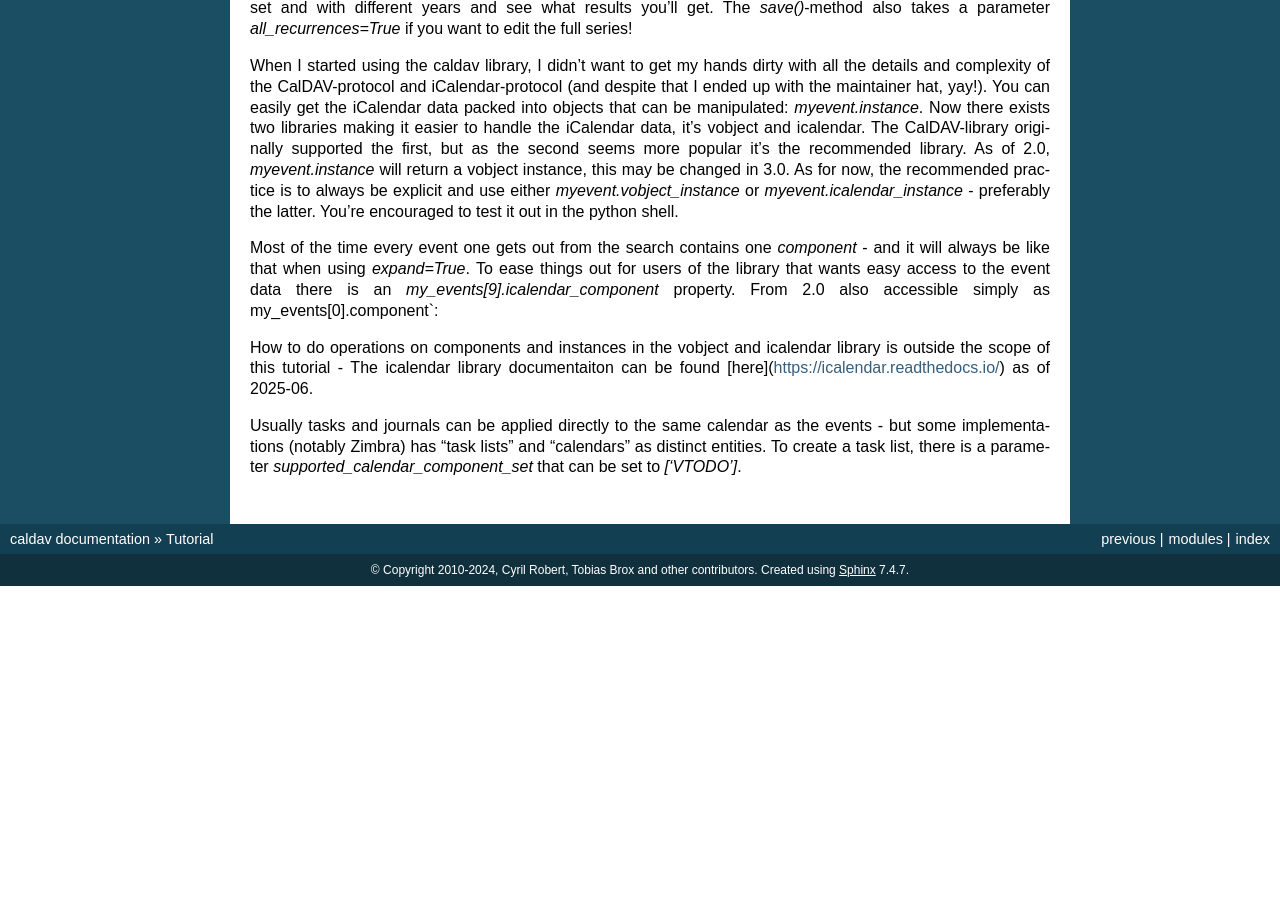
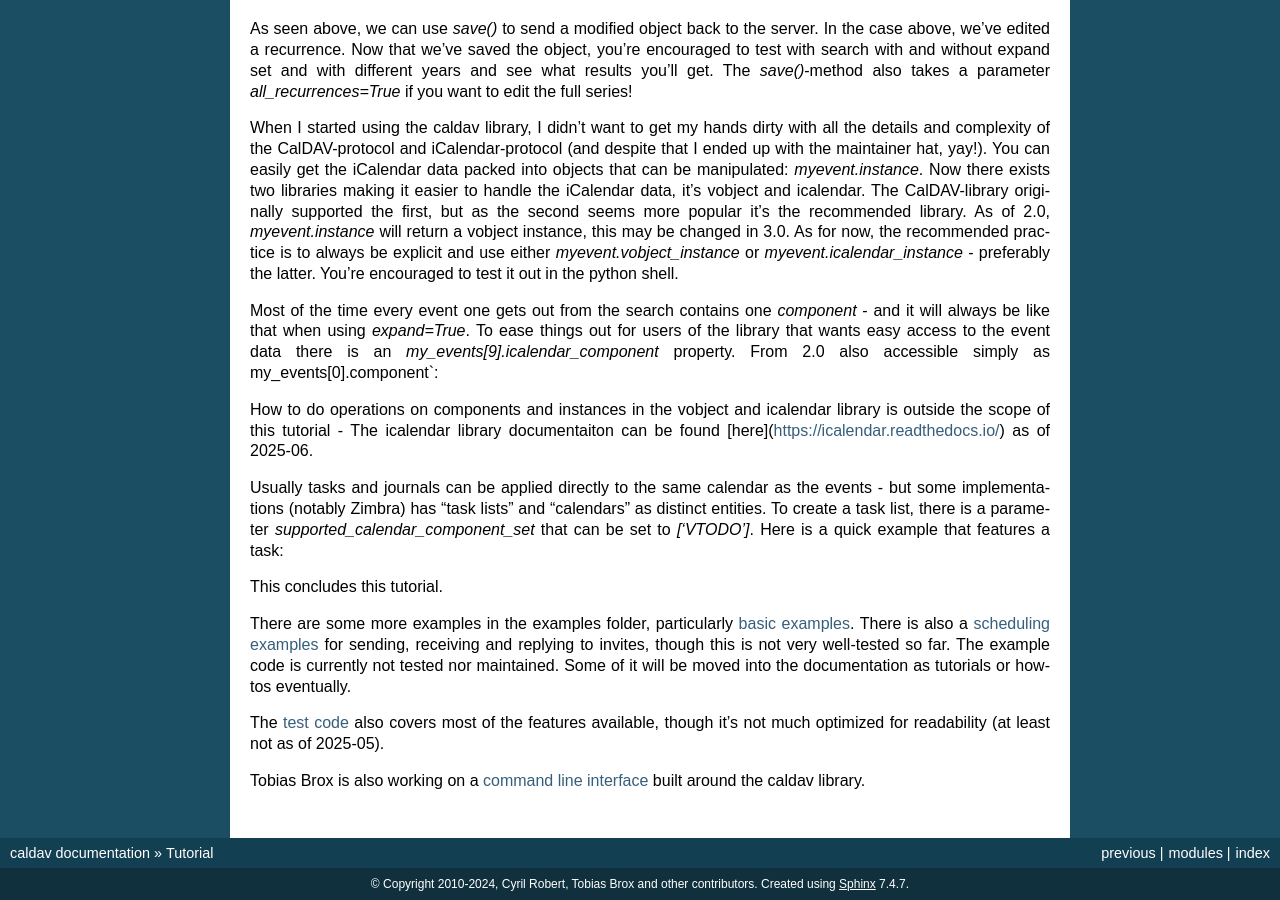
Before and after one commit to python-caldav/caldav, a Sphinx documentation site: the page built from docs/source/tutorial.rst, in a window 1280 px wide and 900 px high, scrolled down 1637 px. Built offline with Sphinx 7.4.7, drawn with Linux system fonts in a browser that asks for light colours; pages that are not in the unit, such as notebooks, are missing from menus; the version number could not be read and is left out; before the commit the page ends 2223 px from its top, so only the background shows below that; some of the changed text lies outside the part shown.

Commit message:
a tutorial

```diff
--- a/docs/source/tutorial.rst
+++ b/docs/source/tutorial.rst
@@ -27,11 +27,15 @@
 .. code-block:: python
 
     from caldav.davclient import get_davclient
+    from caldav.lib.error import NotFoundError
 
     with get_davclient() as client:
         my_principal = client.principal()
-        my_calendar = my_principal.calendar()
-        print(f"A calendar was found at URL {my_calendar.url}")
+        try:
+            my_calendar = my_principal.calendar()
+            print(f"A calendar was found at URL {my_calendar.url}")
+        except NotFoundError:
+            print("You don't seem to have any calendars")
 
 A caveat with the code above - there is no communication with the
 server when initializing the client, the first communication happens
@@ -206,4 +210,35 @@
 
 How to do operations on components and instances in the vobject and icalendar library is outside the scope of this tutorial - The icalendar library documentaiton can be found [here](https://icalendar.readthedocs.io/) as of 2025-06.
 
-Usually tasks and journals can be applied directly to the same calendar as the events - but some implementations (notably Zimbra) has "task lists" and "calendars" as distinct entities.  To create a task list, there is a parameter `supported_calendar_component_set` that can be set to `['VTODO']`.
+Usually tasks and journals can be applied directly to the same calendar as the events - but some implementations (notably Zimbra) has "task lists" and "calendars" as distinct entities.  To create a task list, there is a parameter `supported_calendar_component_set` that can be set to `['VTODO']`.  Here is a quick example that features a task:
+
+.. code-block: python
+
+    from caldav.davclient import get_davclient
+    from datetime import date
+
+    with get_davclient() as client:
+        my_principal = client.principal()
+        my_new_calendar = my_principal.make_calendar(
+            name="Test calendar", supported_calendar_component_set=['VTODO'])
+        my_new_calendar.save_todo(
+            summary="prepare for the Norwegian national day", due=date(2025,5,16))
+
+        my_tasks = my_new_calendar.search(
+            todo=True)
+        assert len(my_tasks) == 1
+        my_tasks[0].complete()
+        my_tasks = my_new_calendar.search(
+            todo=True)
+        assert len(my_tasks) == 0
+        my_tasks = my_new_calendar.search(
+            todo=True, include_completed=True)
+        assert len(my_tasks) == 1
+
+This concludes this tutorial.
+
+There are some more examples in the examples folder, particularly `basic examples <https://github.com/python-caldav/caldav/blob/master/examples/basic_usage_examples.py>`_. There is also a `scheduling examples <https://github.com/python-caldav/caldav/blob/master/examples/scheduling_examples.py>`_ for sending, receiving and replying to invites, though this is not very well-tested so far.  The example code is currently not tested nor maintained.  Some of it will be moved into the documentation as tutorials or how-tos eventually.
+
+The `test code <https://github.com/python-caldav/caldav/blob/master/tests/test_caldav.py>`_ also covers most of the features available, though it's not much optimized for readability (at least not as of 2025-05).
+
+Tobias Brox is also working on a `command line interface <https://github.com/tobixen/plann>`_  built around the caldav library.
```
Also changed, not shown: other parts of docs/source/tutorial.rst (+2 -2 lines), 1 other file.
